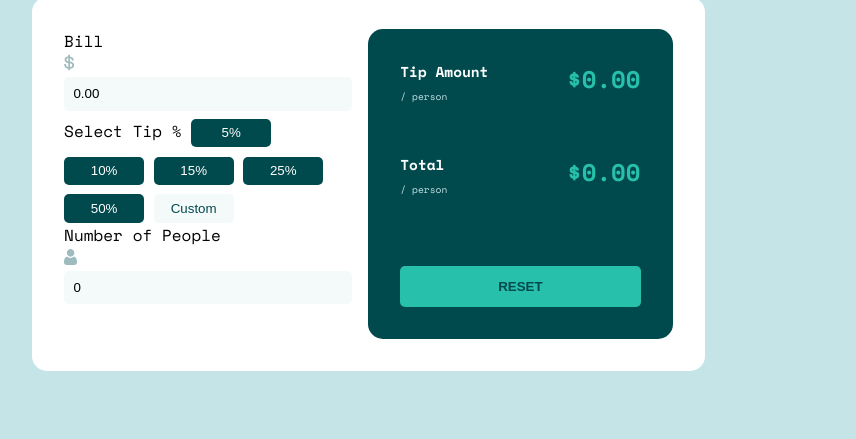
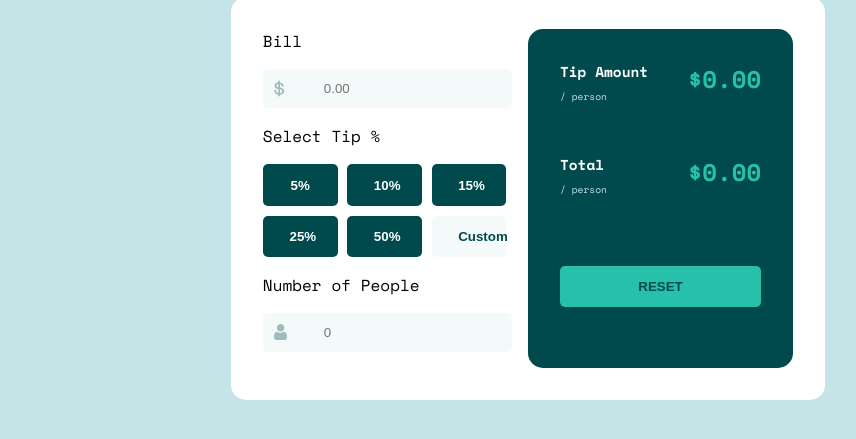
Before and after one commit to Afarrell95/tip-calculator, a website: page public/index.html in a window 1280 px wide. Shown: the part 227-666 px from the top of the page, without its empty margins (112-968 px from the left). Drawn offline with nearby package versions, Linux system fonts and the light colour scheme.

Commit message:
style almost done

```diff
--- a/index.js
+++ b/index.js
@@ -0,0 +1 @@
+//add node server
--- a/public/app.js
+++ b/public/app.js
@@ -0,0 +1 @@
+//add logic
--- a/public/index.html
+++ b/public/index.html
@@ -22,11 +22,10 @@
           <span>Bill</span>
           <div class="input">
             <img src="./images/icon-dollar.svg" alt="" />
-            <input type="number" value="0.00" />
+            <input type="number" value="" placeholder="0.00" />
           </div>
-
+          <span>Select Tip %</span>
           <div class="btn-container">
-            <span>Select Tip %</span>
             <button class="tip-amount-select">5%</button>
             <button class="tip-amount-select">10%</button>
             <button class="tip-amount-select">15%</button>
@@ -37,7 +36,7 @@
           <span>Number of People</span>
           <div class="input">
             <img src="./images/icon-person.svg" alt="" />
-            <input type="number" value="0" />
+            <input type="number" value="" placeholder="0" />
           </div>
         </div>
         <div class="total-container">
--- a/public/style.css
+++ b/public/style.css
@@ -17,23 +17,31 @@
 body{
     background:  var(--light-grayish-cyan);
     display:flex;
+    justify-content: center;
+    align-items: center;
     font-family: 'Space Mono', monospace;
 }
 
 button{
     border: none;
-    outline: none;
-    width: 5rem;
     text-align: center;
-    padding: 5px 0;
-    border-radius: 4px;
-    color: var(--white);
-    background: var(--very-dark-cyan);
+    padding: 1em 2em;
+    width: 30%;
+    border-radius: 5px;
     cursor: pointer;
     transition: all .4s ease;
+    font-weight: 700;
 }
 
 input{
+    border:none;
+    background: var(--very-light-grayish-cyan);
+}
+
+.input{
+    margin: 1em 0 1em 0;
+    display: flex;
+    justify-content: space-between;
     padding:.7em;
     border:none;
     background: var(--very-light-grayish-cyan);
@@ -60,27 +68,25 @@ input{
 .bill-container{
     max-width: 50%;
     padding-right: 1em;
-
 }
 
 .btn-container{
+    margin-top: 1em;
+    margin-bottom: 1em;
     display: flex;
     flex-wrap: wrap;
     gap: .6rem;
-    margin-top: .5rem;
     width: 100%;
 }
 
 .tip-amount-select{
     background: var(--very-dark-cyan);
-    border: none;
-    padding:.5em;
-    border-radius: 5px;
     color: var(--white);
 }
 
-.tip-amount-select:hover{
+.tip-amount-select:hover, #custom:hover{
     background:var(--strong-cyan);
+    color: var(--very-dark-cyan);
 }
 
 #custom{
--- a/style-guide.md
+++ /dev/null
@@ -1,34 +0,0 @@
-# Front-end Style Guide
-
-## Layout
-
-The designs were created to the following widths:
-
-- Mobile: 375px
-- Desktop: 1440px
-
-## Colors
-
-### Primary
-
-- Strong cyan: hsl(172, 67%, 45%)
-
-### Neutral
-
-- Very dark cyan: hsl(183, 100%, 15%)
-- Dark grayish cyan: hsl(186, 14%, 43%)
-- Grayish cyan: hsl(184, 14%, 56%)
-- Light grayish cyan: hsl(185, 41%, 84%)
-- Very light grayish cyan: hsl(189, 41%, 97%)
-- White: hsl(0, 0%, 100%)
-
-## Typography
-
-### Body Copy
-
-- Font size (form inputs): 24px
-
-### Font
-
-- Family: [Space Mono](https://fonts.google.com/specimen/Space+Mono)
-- Weights: 700
```
